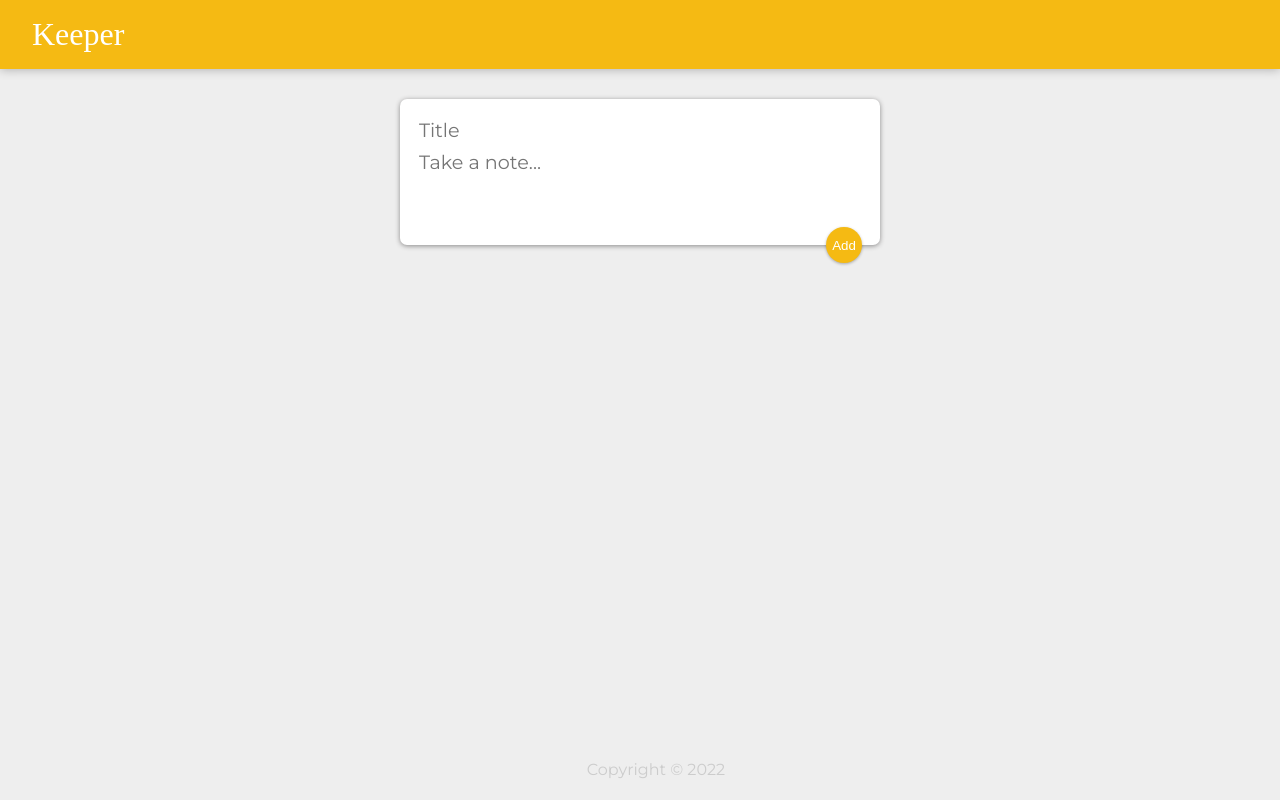
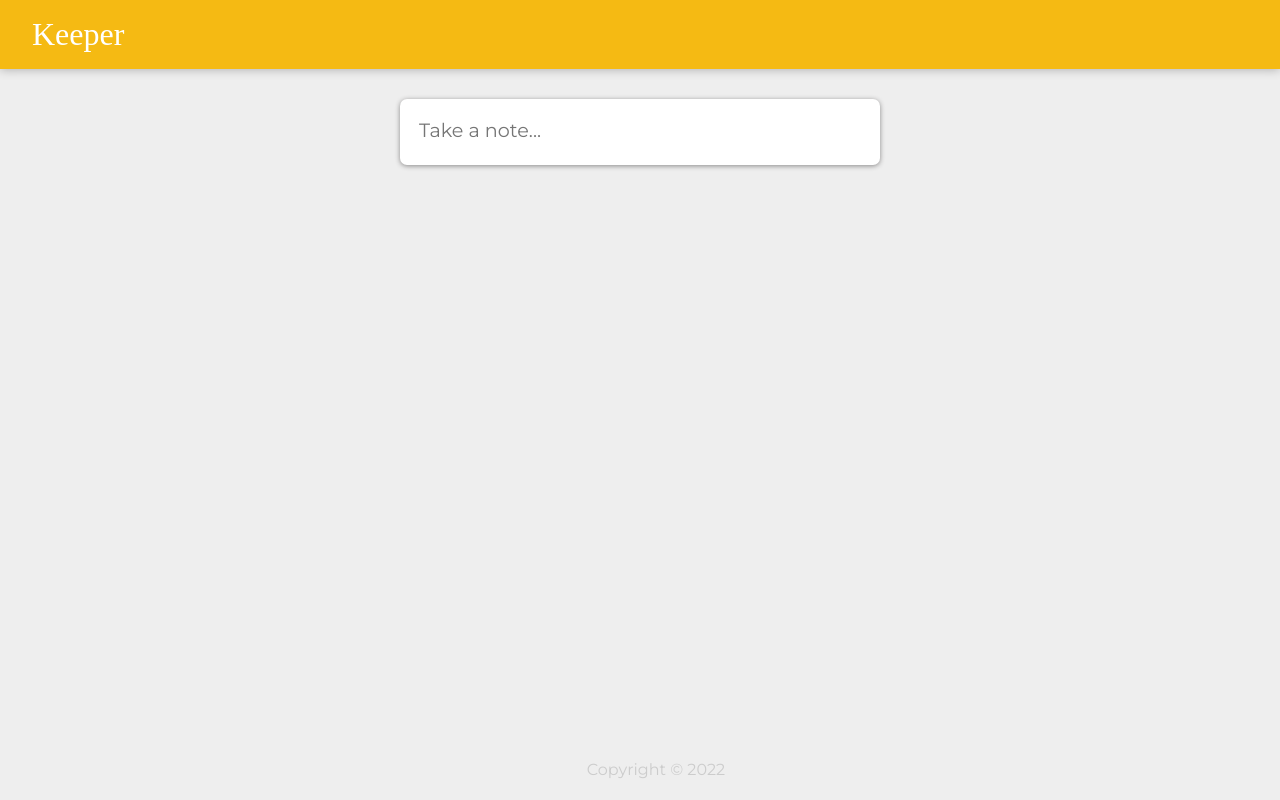
Before and after one commit to ikarabulut/keeper-app, a React (Create React App) app: page / in a window 1280 px wide. Built offline with nearby package versions, Linux system fonts and the light colour scheme; a web font is replaced by a local one.

Commit message:
Add conditional rendering of create note compontents

```diff
--- a/src/components/CreateArea.jsx
+++ b/src/components/CreateArea.jsx
@@ -1,6 +1,8 @@
 import React, { useState } from "react"
 
 function CreateArea(props) {
+  const [isExpanded, setExpanded] = useState(false)
+
   const [note, setNote] = useState({
     title: "",
     content: "",
@@ -23,23 +25,30 @@ function CreateArea(props) {
     event.preventDefault()
   }
 
+  function expand() {
+    setExpanded(true)
+  }
+
   return (
     <div>
       <form className="create-note">
+        {isExpanded && (
           <input
             name="title"
             onChange={handleChange}
             value={note.title}
             placeholder="Title"
           />
+        )}
         <textarea
           name="content"
+          onClick={expand}
           onChange={handleChange}
           value={note.content}
           placeholder="Take a note..."
-          rows="3"
+          rows={isExpanded ? 3 : 1}
         />
-        <button onClick={submitNote}>Add</button>
+        {isExpanded && <button onClick={submitNote}>Add</button>}
       </form>
     </div>
   )
```
Lines whose indentation alone changed are shown as unchanged.
